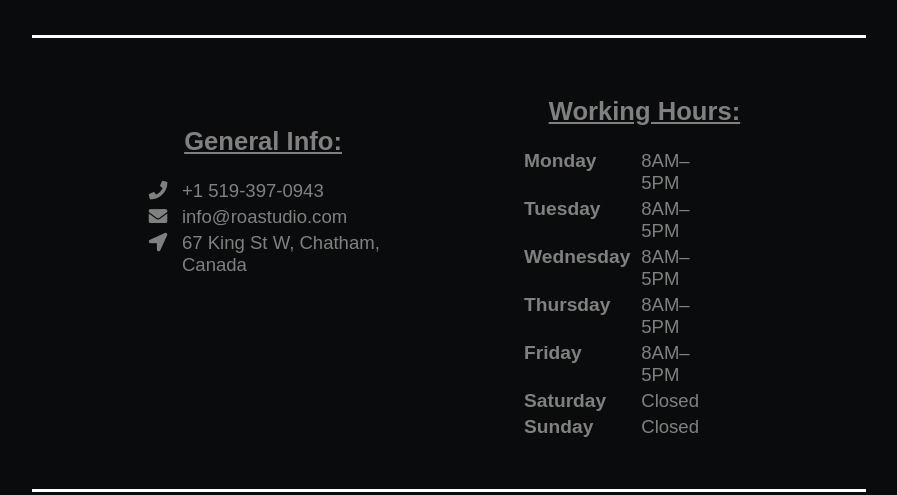
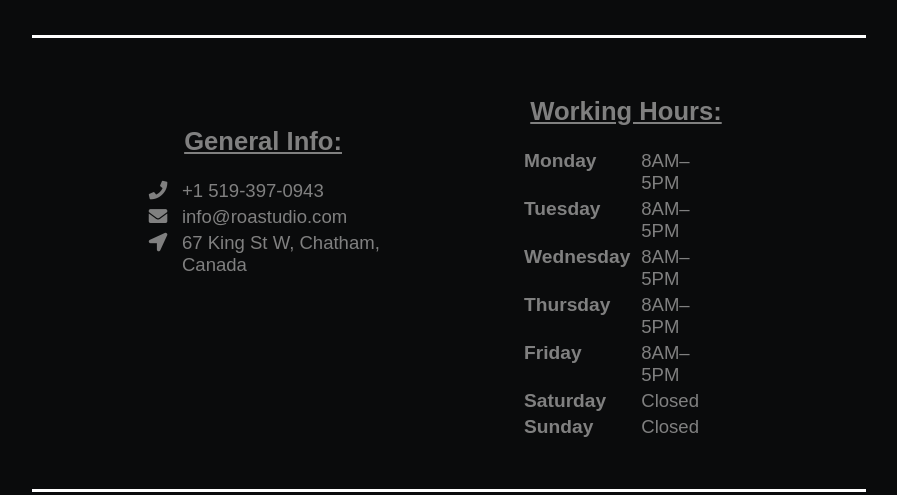
Before and after one commit to frannyaimee/ROAStudio, a plain HTML site: page contact.html in a window 1280 px wide. Shown: the part 814-1309 px from the top of the page, without its empty margins (191-1088 px from the left). Drawn offline with nearby package versions, Linux system fonts and the light colour scheme.

Commit message:
I fixed the centering on the working hours

```diff
--- a/style.css
+++ b/style.css
@@ -252,7 +252,7 @@
 }
 
 .winfo {
-    margin-left: 9%;
+    margin-left: 3%;
 }
 
 .info {
```
